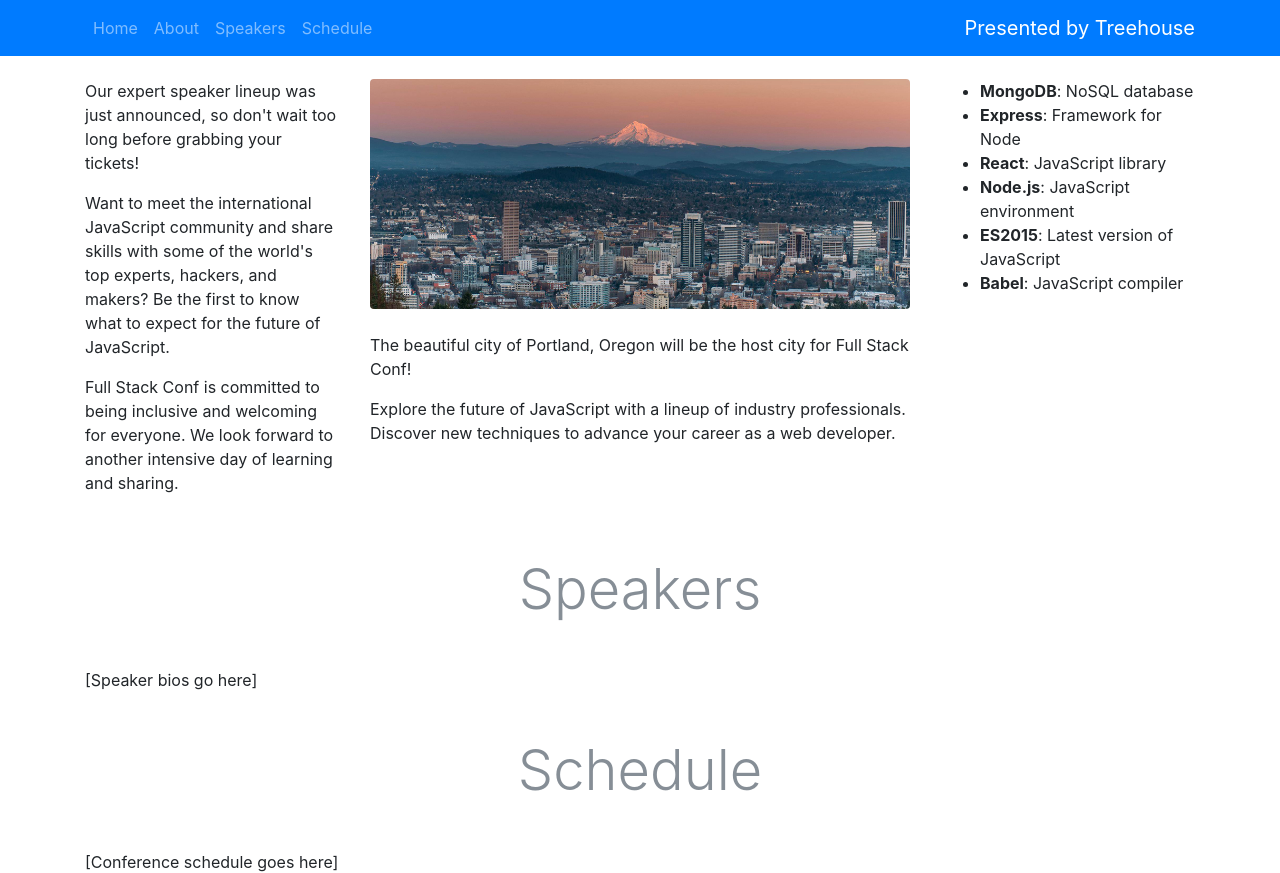
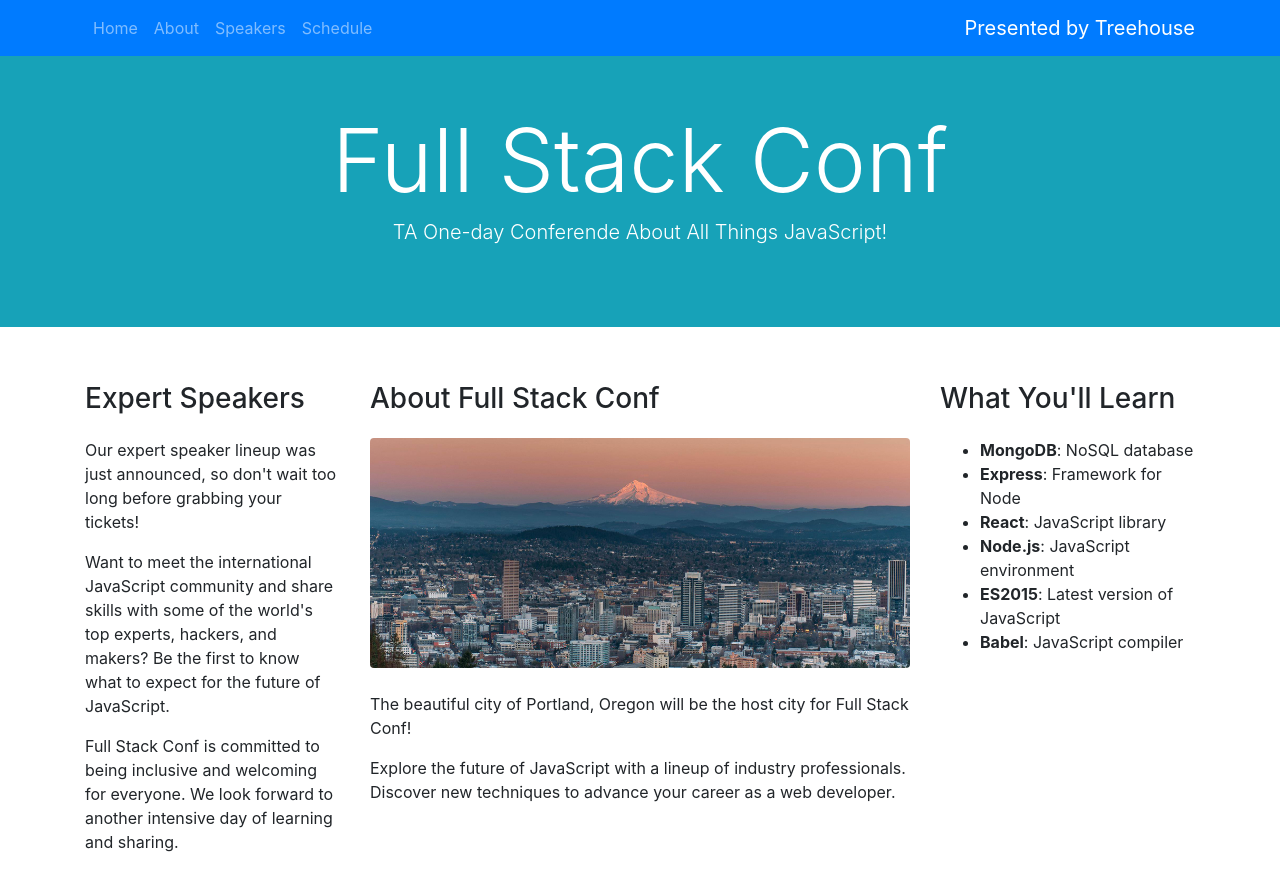
Before and after one commit to YunaHan53/bootstrap-project, a plain HTML site: page index.html in a window 1280 px wide. Shown: the top 873 px of the page. Drawn offline with nearby package versions, Linux system fonts and the light colour scheme.

Commit message:
Added jumbotron to main content

```diff
--- a/index.html
+++ b/index.html
@@ -28,6 +28,16 @@
       </div>
     </nav>
     <!-- end navbar -->
+
+    <!-- jumbotron -->
+    <div class="jumbotron jumbotron-fluid bg-info text-white">
+      <div class="container text-sm-center pt-5">
+        <h1 class="display-2">Full Stack Conf</h1>
+        <p class="lead">TA One-day Conferende About All Things JavaScript!</p>
+      </div>
+    </div>
+    <!-- jumbotron -->
+
     <div class="container pt-4">
       <!-- About -->
       <div class="row">
```
